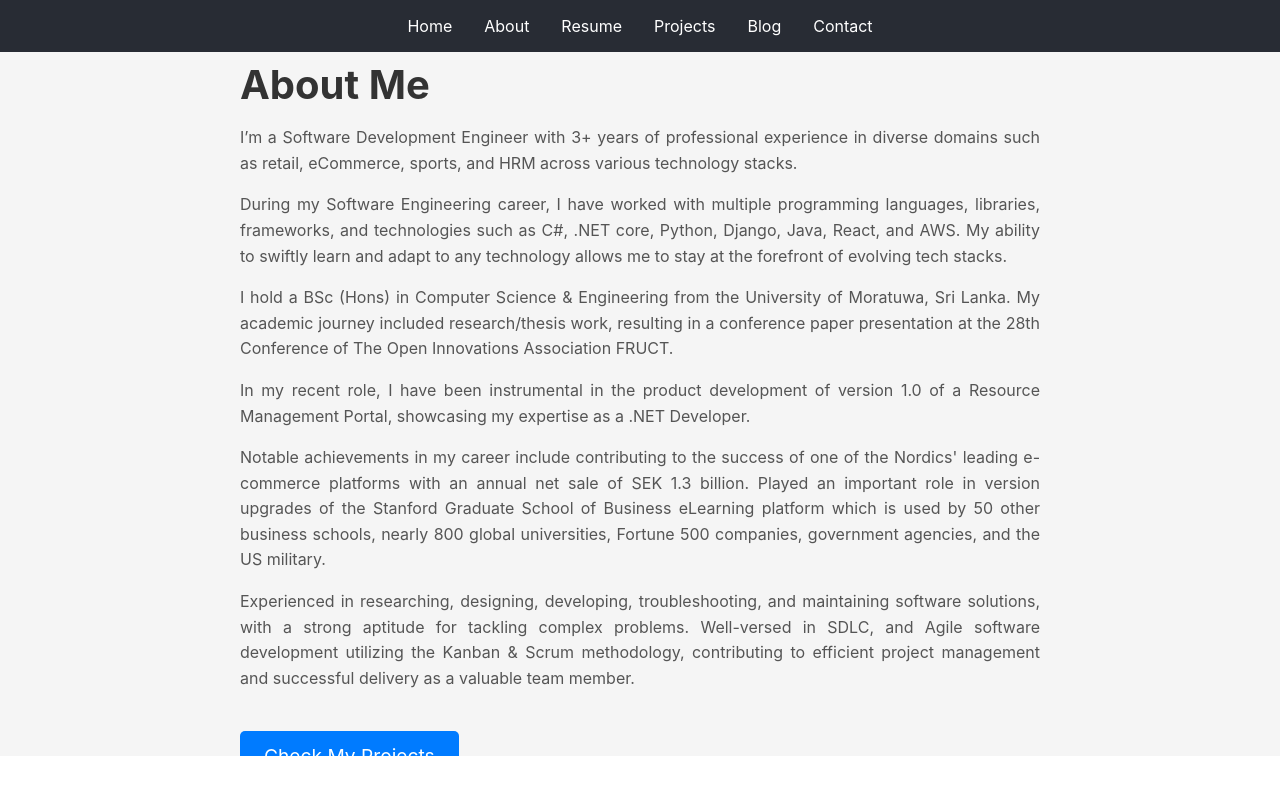
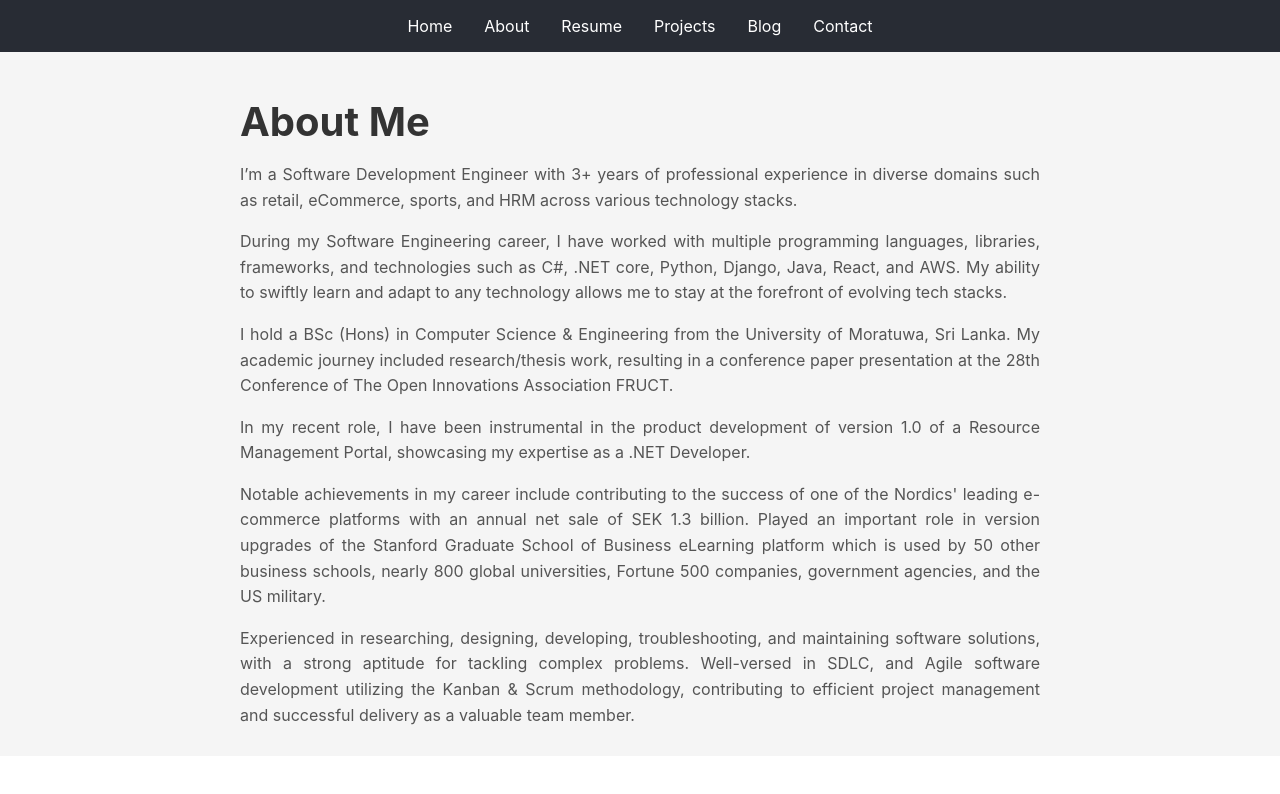
Before and after one commit to bhanukad610/portfolio, a React (Create React App) app: page /about in a window 1280 px wide. Shown: the top 794 px of the page. Built offline with nearby package versions, Linux system fonts and the light colour scheme.

Commit message:
Added fixes to routes

```diff
--- a/src/pages/About.js
+++ b/src/pages/About.js
@@ -20,10 +20,6 @@ return (
         {content.map((paragraph, index) => (
           <p key={index}>{paragraph}</p>
         ))}
-
-        <a href="/projects" className="cta-button">
-          Check My Projects
-        </a>
       </div>
     </section>
   );
--- a/src/pages/Home.js
+++ b/src/pages/Home.js
@@ -8,7 +8,7 @@ const Home = () => {
         <div className="home-content">
           <h1>Hi! I'm Bhanuka</h1>
           <img src={`${process.env.PUBLIC_URL}/images/home-image.jpg`} alt="Portfolio showcase" className="home-image" /><br></br>
-          <a href="/about" className="cta-button">
+          <a href={`${process.env.PUBLIC_URL}/about`} className="cta-button">
             Get to know more about me!
           </a>
         </div>
```
